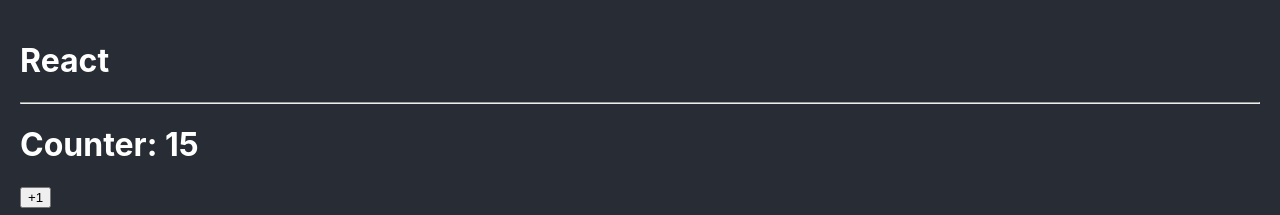
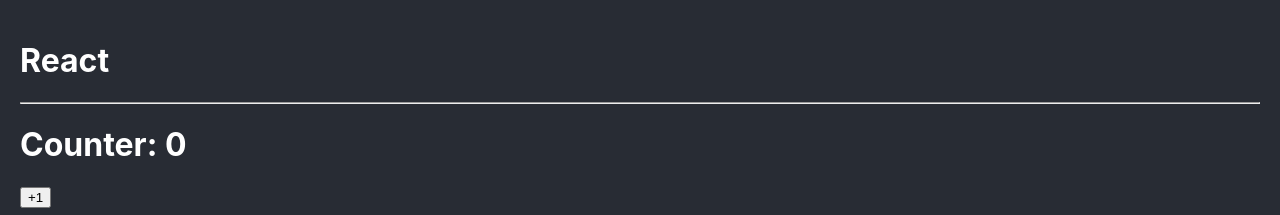
Before and after one commit to MaGaBoo/bases-react, a React (Create React App) app: page / in a window 1280 px wide. Shown: the top 215 px of the page. Built offline with nearby package versions, Linux system fonts and the light colour scheme; the HTML template or start-up script is replaced by a standard one.

Commit message:
Created counter component

```diff
--- a/src/bases/Counter.tsx
+++ b/src/bases/Counter.tsx
@@ -1,20 +1,20 @@
 import { useState } from "react"
 
-interface initialState {
-    counter: number
+interface Props {
+    initialValue?: number
 }
 
-const Counter = () => {
+const Counter = ({ initialValue = 0 }: Props) => {
 
-    const [counter, setCounter] = useState<initialState>({ counter: 15 })
+    const [counter, setCounter] = useState(initialValue)
 
     const handleClick = () => {
-        setCounter(prev => ({ counter: prev.counter + 1}))
+        setCounter(prev => prev + 1)
     }
 
   return (
     <>
-    <h1>Counter: {counter.counter}</h1>
+    <h1>Counter: { counter }</h1>
     <button
     className="btn btn-light"
     onClick={handleClick}>
```
